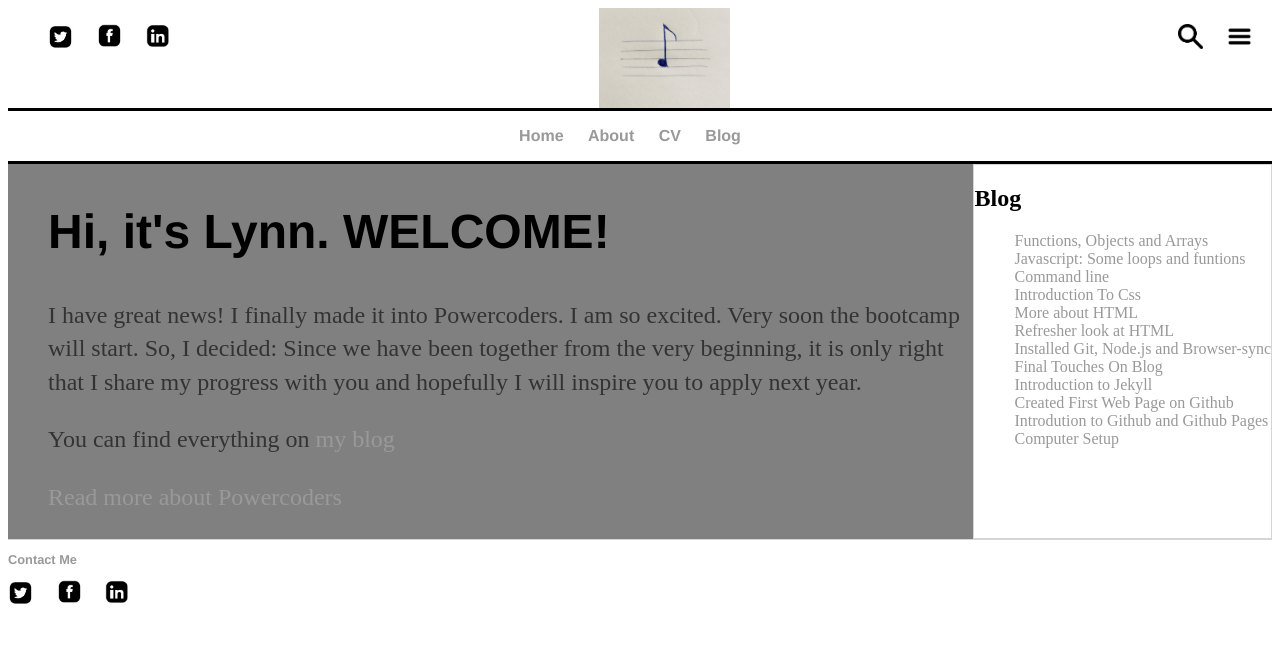
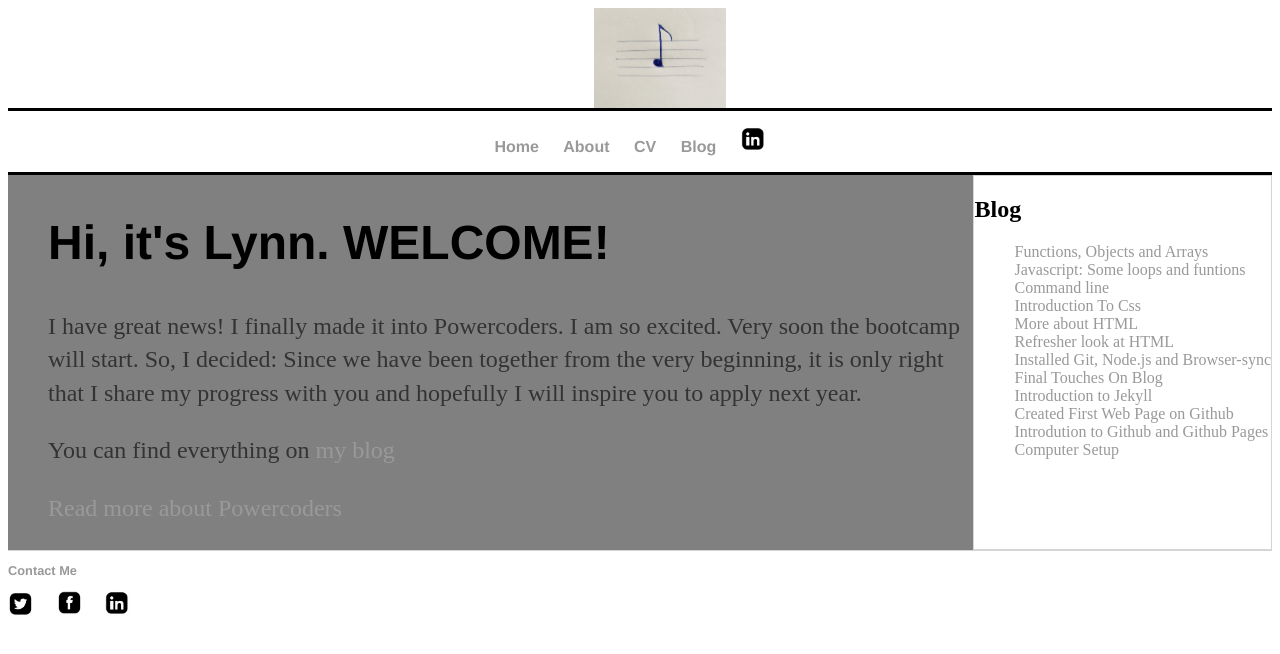
Before and after one commit to aineomugisha/aineomugisha.github.io, a Jekyll site: the page built from index.html, in a window 1280 px wide. Shown: the top 654 px of the page. Built offline with Jekyll 4.4.1, drawn with Linux system fonts in a browser that asks for light colours; the list of posts is cut into pages by our own code.

Commit message:
Update default.html

```diff
--- a/_layouts/default.html
+++ b/_layouts/default.html
@@ -10,27 +10,28 @@
 			<!-- social media icons-->
 			<section class='topsectionleft'>
 				<ul>
-					<li><a href''><img src='/images/twitter.png'></a></li>
+					<!--<li><a href''><img src='/images/twitter.png'></a></li>
 					<li><a href''><img src='/images/facebook.png'></a></li>
-					<li><a href''><img src='/images/linkedin.png'></a></li>
+					<li><a href''><img src='/images/linkedin.png'></a></li>-->
 				</ul>
 			</section>
 				<!-- logo-->
 				<img src='/images/logo.png' id='logo'>
-			<section class='topsectionright'>
-				<!-- for search and menu-->
+			<!-- <section class='topsectionright'>
+				for search and menu
 				<ul>
 					<li><a href''><img src='/images/search.png'></a></li>
 					<li><a href''><img src='/images/menu.png'></a></li>
 				</ul>
 
-			</section></header>
+			</section>--></header>
 		<nav>
     		<ul>
         		<li><a href="/">Home</a></li>
 	        	<li><a href="https://aineomugisha.github.io/README">About</a></li>
         		<li><a href="images/CV Lynn Aineomugisha.pdf">CV</a></li>
         		<li><a href="/blog/index.html">Blog</a></li>
+			<li><a href''><img src='/images/linkedin.png'></a></li>
     		</ul>
 		</nav>
 
```
